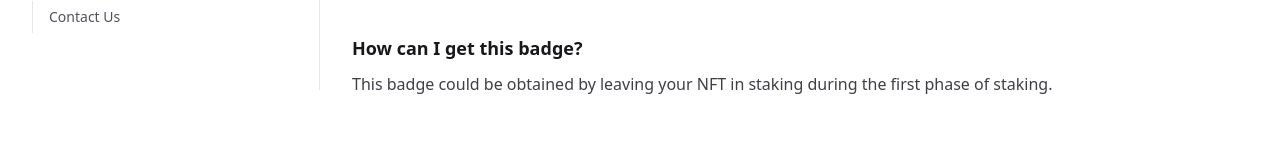
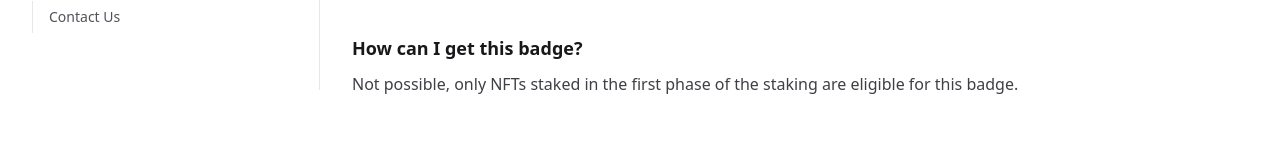
Before and after one commit to triadxyz/docs, a Next.js app: page /nft in a window 1280 px wide. Shown: the part 710-870 px from the top of the page. Built offline with nearby package versions, Linux system fonts and the light colour scheme.

Commit message:
add badge

```diff
--- a/src/pages/nft.mdx
+++ b/src/pages/nft.mdx
@@ -24,7 +24,7 @@ This badge is a bonus that provides 3x the value that the NFT yields in staking,
 
 ## How can I get this badge?
 
-This badge could be obtained by leaving your NFT in staking during the first phase of staking.
+Not possible, only NFTs staked in the first phase of the staking are eligible for this badge.
 
 ## How do I stake my NFT?
 
```
